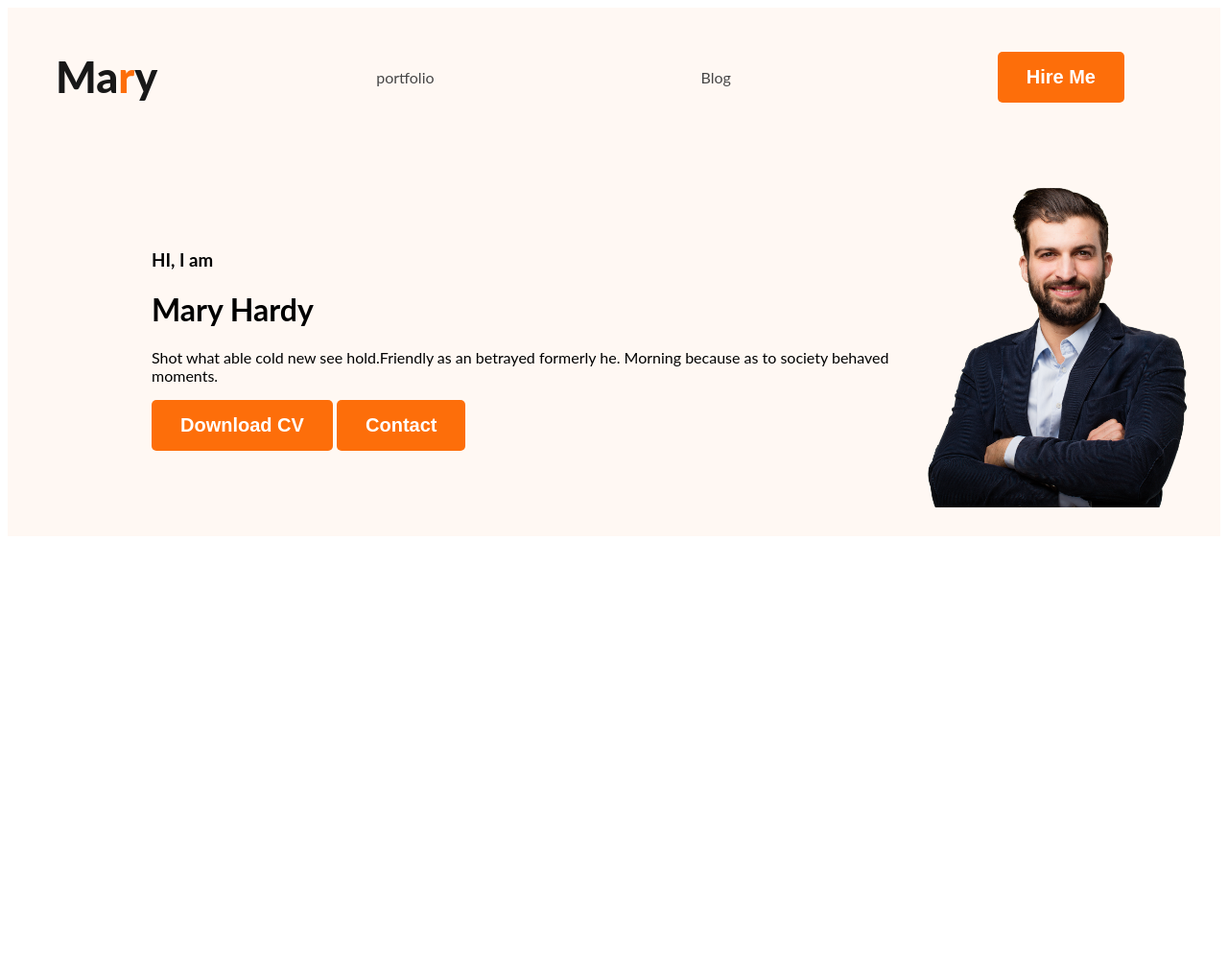
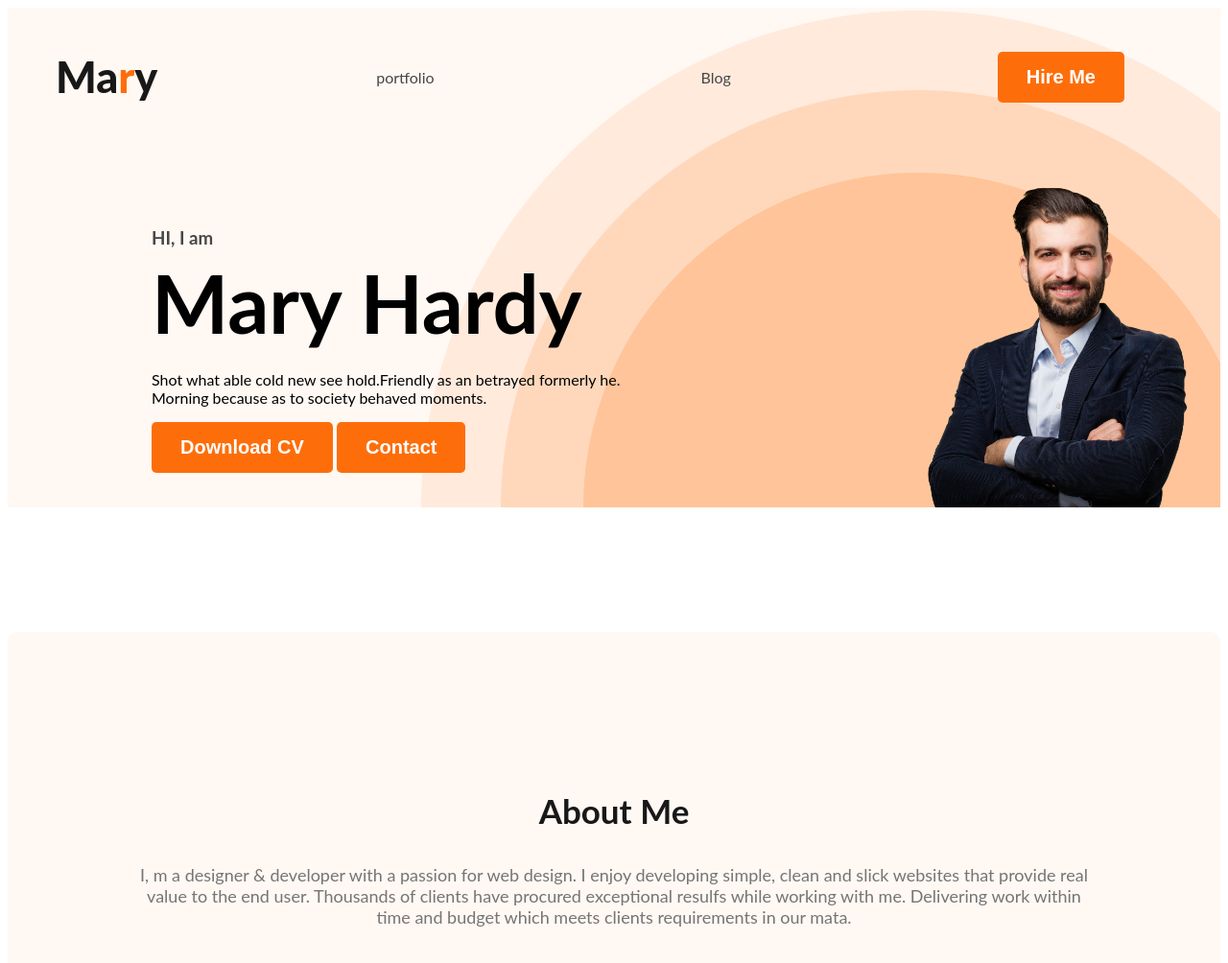
Before and after one commit to MohammadShoyaib/web-developer-portfollio, a plain HTML site: page index.html in a window 1280 px wide. Shown: the whole page at 96% size. Before the commit the page ends 800 px from the top, so only its background shows below. Drawn offline with Linux system fonts and the light colour scheme.

Commit message:
new commit

```diff
--- a/index.html
+++ b/index.html
@@ -22,14 +22,16 @@
             <div class="banner-content">
                 <h3 class="banner-greeting">HI, I am</h3>
                 <h1 class="banner-title">Mary Hardy</h1>
-                <p>Shot what able cold new see hold.Friendly as an betrayed formerly he. Morning because as to society behaved moments.</p>
+                <p class="banner-des">Shot what able cold new see hold.Friendly as an betrayed formerly he. Morning because as to society behaved moments.</p>
                 <button class="btn-primary">Download CV</button>
                 <button class="btn-primary">Contact</button>
             </div>
             <img class="profile-picture" src="/images/hardy.png" alt="hardy">
         </div>
     </header>
-    <main>
+    <main class="about">
+        <h3 class="Section-title">About Me</h3>
+        <p class="section-desc">I, m a designer & developer with a passion for web design. I enjoy developing simple, clean and slick websites that provide real value to the end user. Thousands of clients have procured exceptional resulfs while working with me. Delivering work within time and budget which meets clients requirements in our mata.</p>
 
     </main>
     <footer>
--- a/styles/porfolio.css
+++ b/styles/porfolio.css
@@ -11,6 +11,18 @@
 }
 .text-primary{
     color: #FD6E0A;
+}
+.Section-title{
+    color: #181818;
+    text-align: center;
+    font-size: 35px;
+    font-weight: 700;
+}
+.section-desc{
+    color: #757575;
+    text-align: center;
+    font-size: 18px;
+    font-weight: 400;
 }
 .nav-title{
     color: var(--Dark-01, #181818);
@@ -42,12 +54,39 @@
 }
 .header{
     background-color: #FFF8F3;
+    background-image: url(/images/header_bg.png);
+    background-repeat: no-repeat;
+    background-position: bottom right;
+
 }
 .banner{
-    padding: 30px 30px 30px 150px;
+    padding: 30px 30px 0px 150px;
     display: flex;
     align-items: center;
+    justify-content: space-between;
+}
+.banner-content{
+    max-width: 500px;
 }
 .banner .profile-picture{
     width: 300px;
 }
+.banner-greeting{
+    font: 45px;
+    color: #474747;
+    margin-bottom: 0;
+}
+.banner-title{
+    font-size: 85px;
+    font-weight: 700;
+    margin-top: 5px;
+    margin-bottom: 20px;
+}
+
+/* }main */
+.about{
+    padding: 130px;
+    border-radius: 10px;
+    background: #FFF8F3;
+    margin: 130px 0;
+}
```
